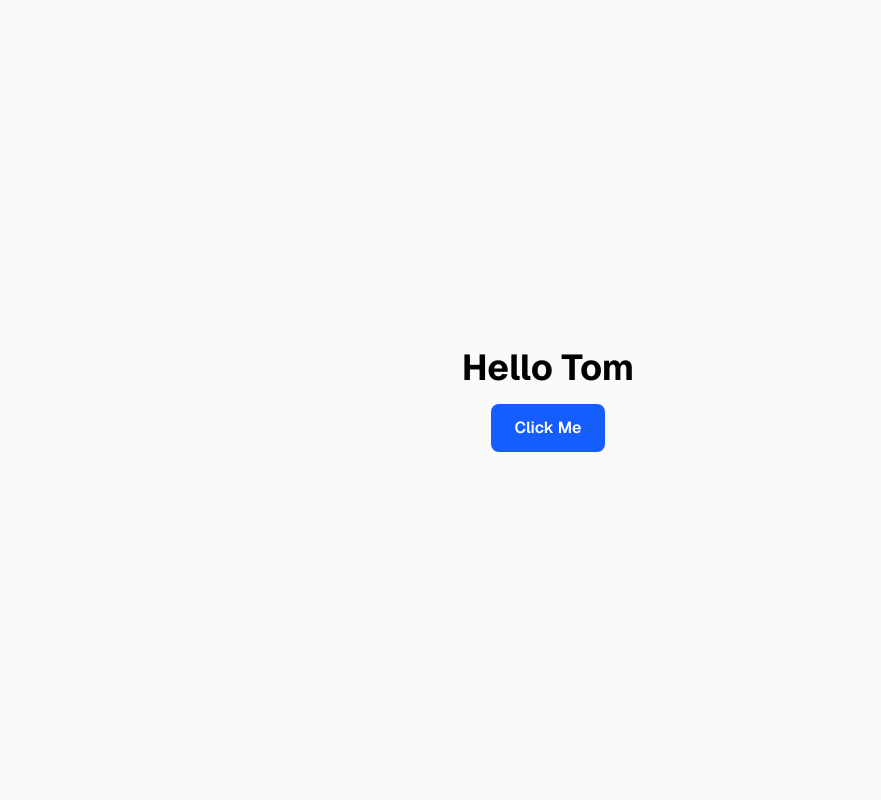
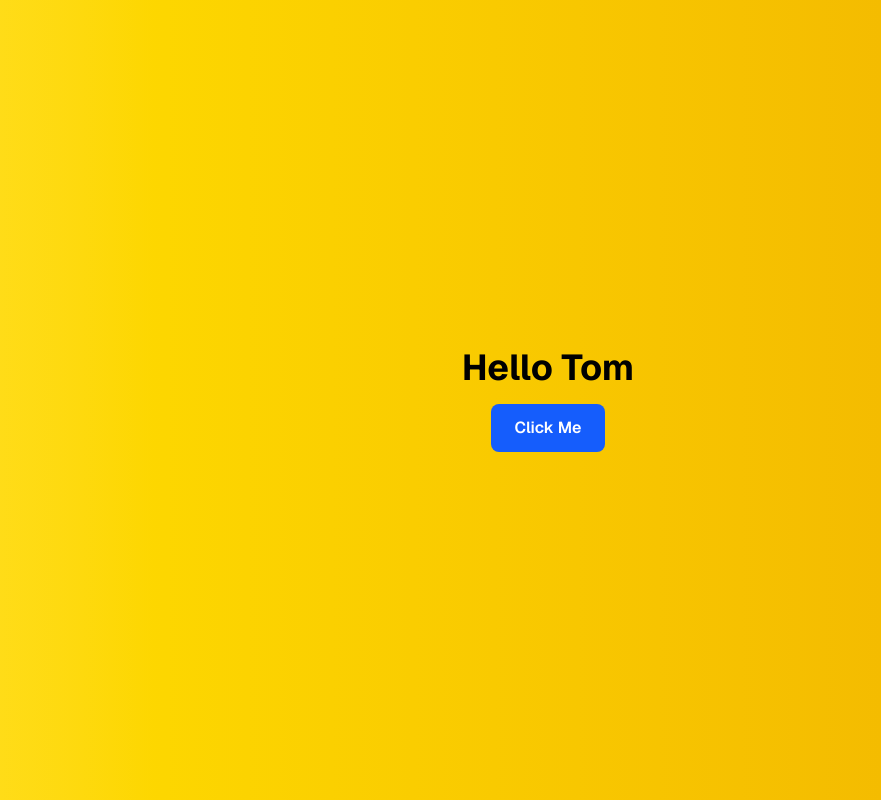
Before and after one commit to tomharman/silver-train, a Next.js app: page / in a window 1280 px wide. Shown: the whole page, without its empty margins (92-973 px from the left). Built offline with nearby package versions, Linux system fonts and the light colour scheme.

Commit message:
feat: new background gradient

```diff
--- a/src/app/page.tsx
+++ b/src/app/page.tsx
@@ -1,8 +1,8 @@
 export default function Home() {
   return (
-    <div className="flex min-h-screen items-center justify-center bg-zinc-50 font-sans dark:bg-black">
+    <div className="flex min-h-screen items-center justify-center bg-gradient-to-r from-yellow-300 to-yellow-500 font-sans">
       <main className="flex flex-col items-center gap-4">
-        <h1 className="text-4xl font-bold text-black dark:text-white">
+        <h1 className="text-4xl font-bold text-black">
           Hello Tom
         </h1>
         <button className="rounded-lg bg-blue-600 px-6 py-3 font-semibold text-white transition-colors hover:bg-blue-700 focus:outline-none focus:ring-2 focus:ring-blue-500 focus:ring-offset-2">
```
